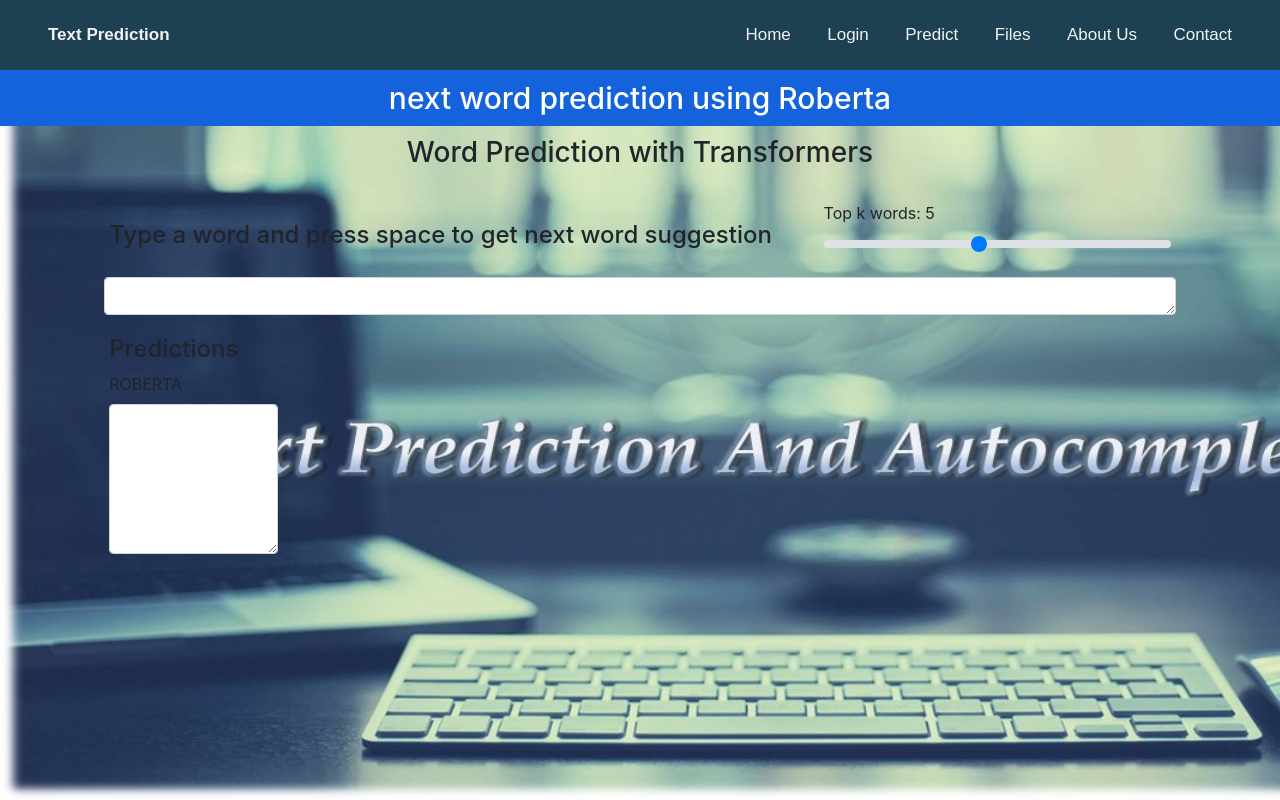
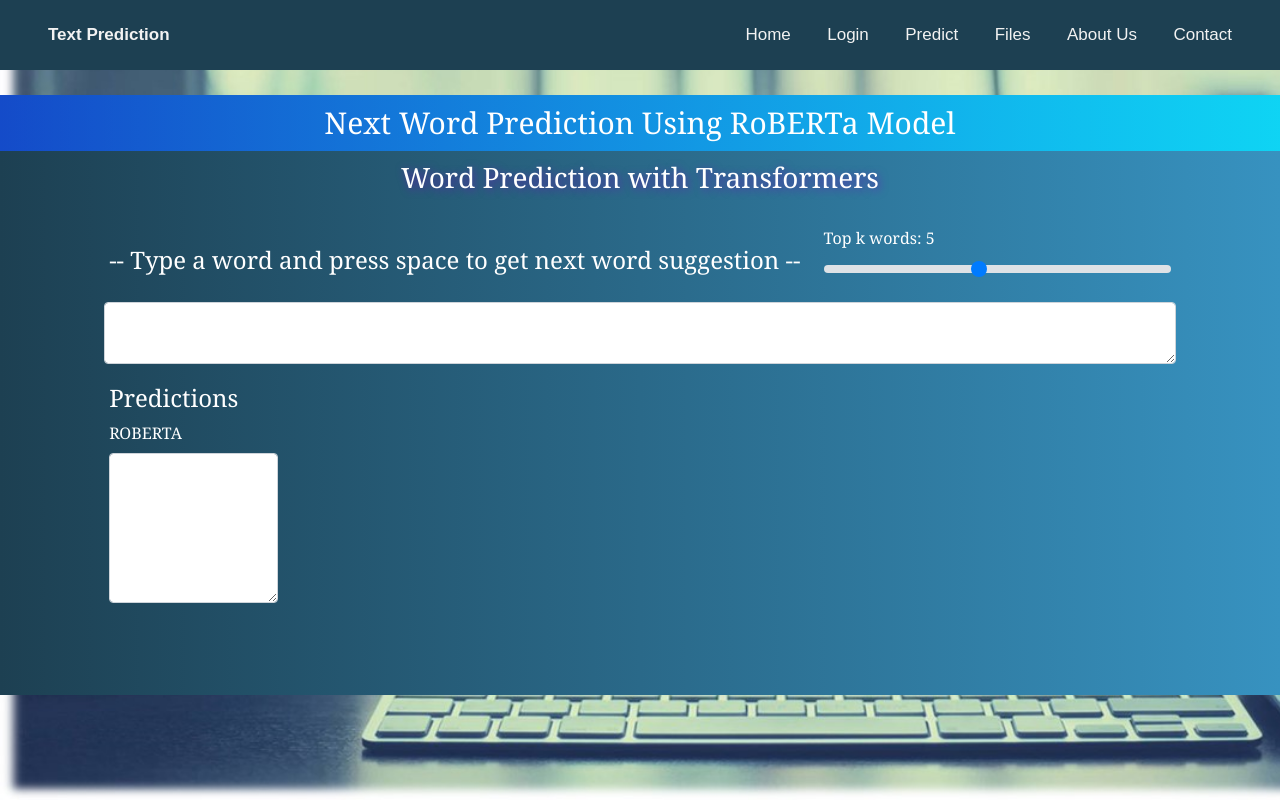
Before and after one commit to RutujaGurav07/text-prediction-using-roberta-, a Flask app: page /predict in a window 1280 px wide. Run offline with Flask 2, Linux system fonts and the light colour scheme; some libraries are stand-ins or nearby versions.

Commit message:
Formatting the background

```diff
--- a/templates/index.html
+++ b/templates/index.html
@@ -1,7 +1,6 @@
 {% extends 'layout.html'%}
-
 {% block content %}
-<div class="main_container">
+<div class="main_container" style="font-family: Georgia, serif;background: linear-gradient(to right, #1d4052, #3792c0);margin-top: 25px; height: 600px; ">
     <meta charset="utf-8">
     <meta name="viewport" content="width=device-width, initial-scale=1">
     <link href="../static/css/bootstrap.min.css" rel="stylesheet">
@@ -13,29 +12,25 @@
     <script src="../static/js/app.js"></script>
 
 
-    <link href="https://fonts.googleapis.com/css?family=Josefin+Sans:300|Open+Sans:300|Oxygen|Material+Icons"
-        rel="stylesheet">
-
-
-
+    <link href="https://fonts.googleapis.com/css?family=Josefin+Sans:300|Open+Sans:300|Oxygen|Material+Icons" rel="stylesheet">
 
     <div class="overlay">
         <div class="spinner-border text-primary" role="status"><span class="sr-only">Loading...</span></div>
     </div>
-    <h2>next word prediction using Roberta </h2>
+    <h2 style="background: linear-gradient(to right, #1050ffaf, #06e2ffd2);">Next Word Prediction Using RoBERTa Model </h2>
     <div class="row">
         <div class="col-sm-1"></div>
 
         <div class="col-sm-10">
             <center>
-                <h3>Word Prediction with Transformers</h3>
+                <h3 style="color:white; text-shadow: 2px 2px 8px #7a04c996;">Word Prediction with Transformers</h3>
             </center>
             <div class="form-row">
                 <div class="form-group col-md-8">
                     <br>
-                    <h4>Type a word and press space to get next word suggestion</h4>
+                    <h4 style="color:white;">-- Type a word and press space to get next word suggestion --</h4>
                 </div>
-                <div class="form-group col-md-4">
+                <div class="form-group col-md-4" style="color:white;">
                     <br>
                     <label for="max_words" id="label_max_words">Top k words: 5</label>
                     <input type="range" class="custom-range" min="1" max="10" value="5" step="2" id="max_words">
@@ -43,12 +38,12 @@
             </div>
 
             <div class="form-row">
-                <textarea class="form-control txt_input" id="input_text" rows="1"></textarea>
+                <textarea class="form-control txt_input" id="input_text" rows="2"></textarea>
             </div>
 
-            <h4> Predictions </h4>
+            <h4 style="color:white;"> Predictions </h4>
             <div class="form-row">
-                <div class="form-group col-md-2">
+                <div class="form-group col-md-2" style="color:white">
                     <label for="text_paragraphs">ROBERTA</label>
                     <textarea class="form-control txt_response" id="text_roberta" readonly></textarea>
                 </div>
```
